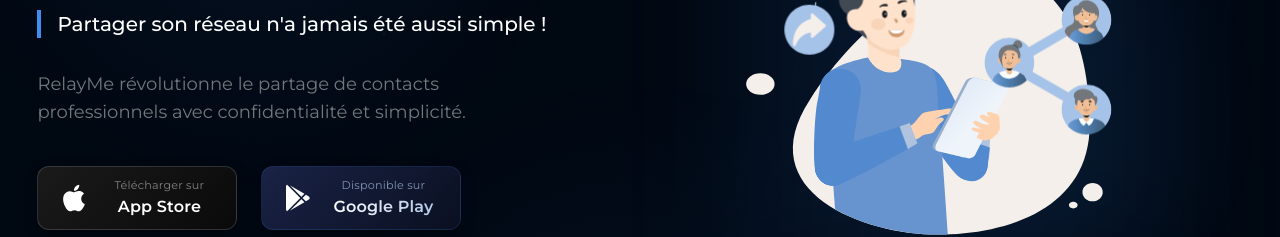
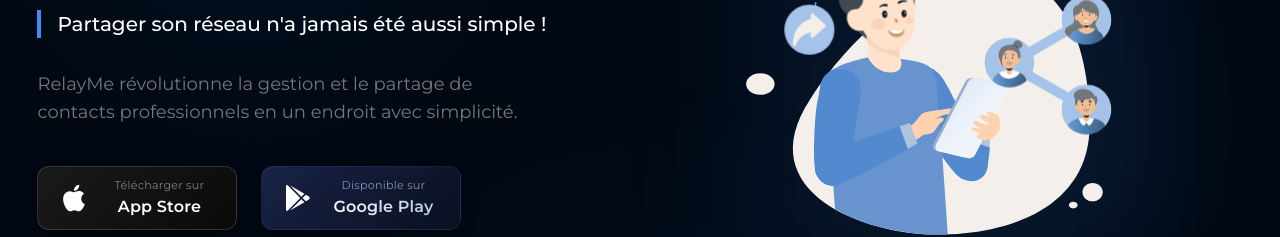
Before and after one commit to KyllianGenot/RelayMe-Website, a React (Vite) app: page / in a window 1280 px wide. Shown: the part 366-603 px from the top of the page. Built offline with nearby package versions, Linux system fonts and the light colour scheme.

Commit message:
Modify content of Hero section

```diff
--- a/src/components/Hero.tsx
+++ b/src/components/Hero.tsx
@@ -38,7 +38,7 @@
             </div>
 
             <p className="text-[#73777B] text-lg max-w-lg">
-              RelayMe révolutionne le partage de contacts professionnels avec confidentialité et simplicité.
+              RelayMe révolutionne la gestion et le partage de contacts professionnels en un endroit avec simplicité.
             </p>
 
             <div className="pt-2">
```
